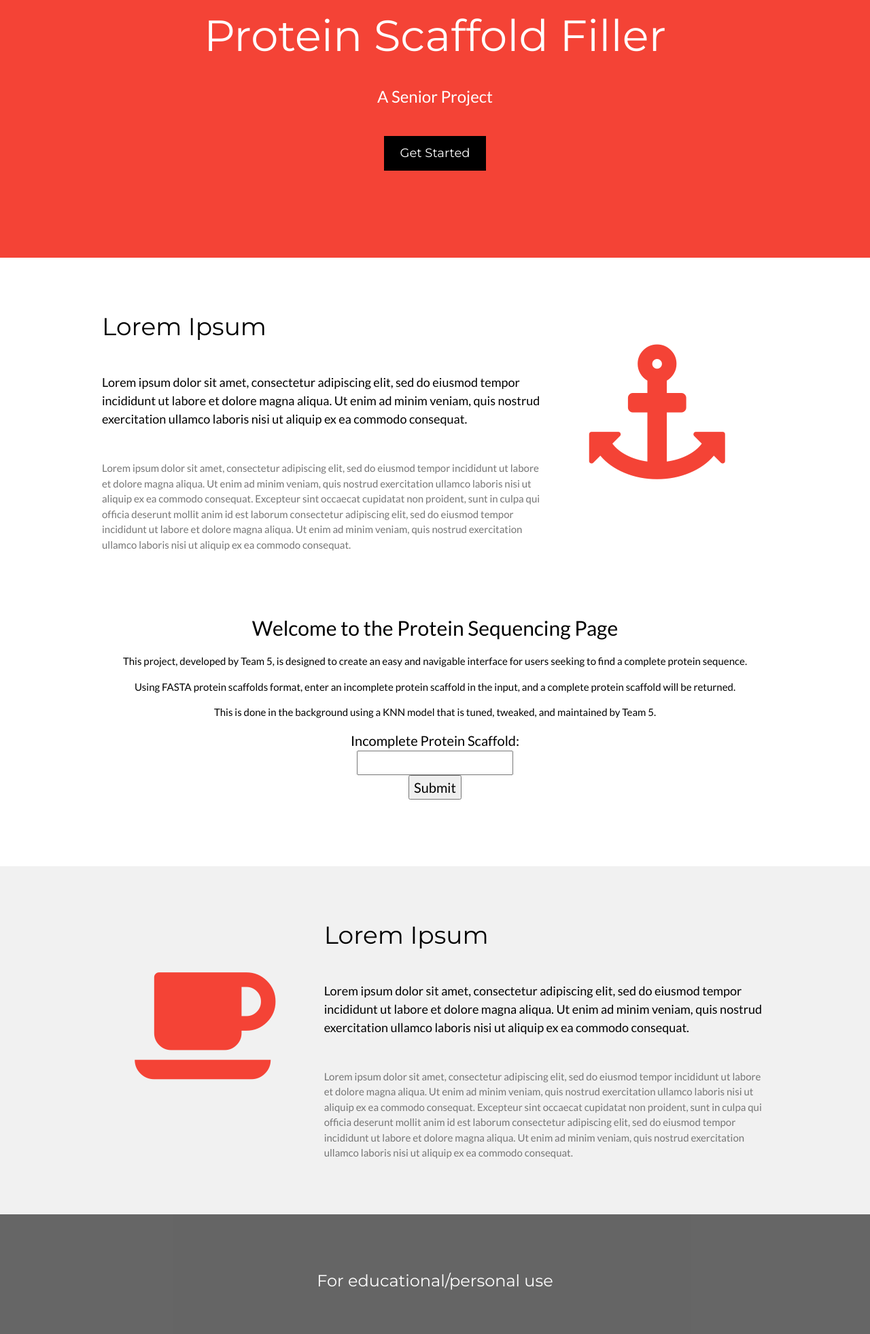
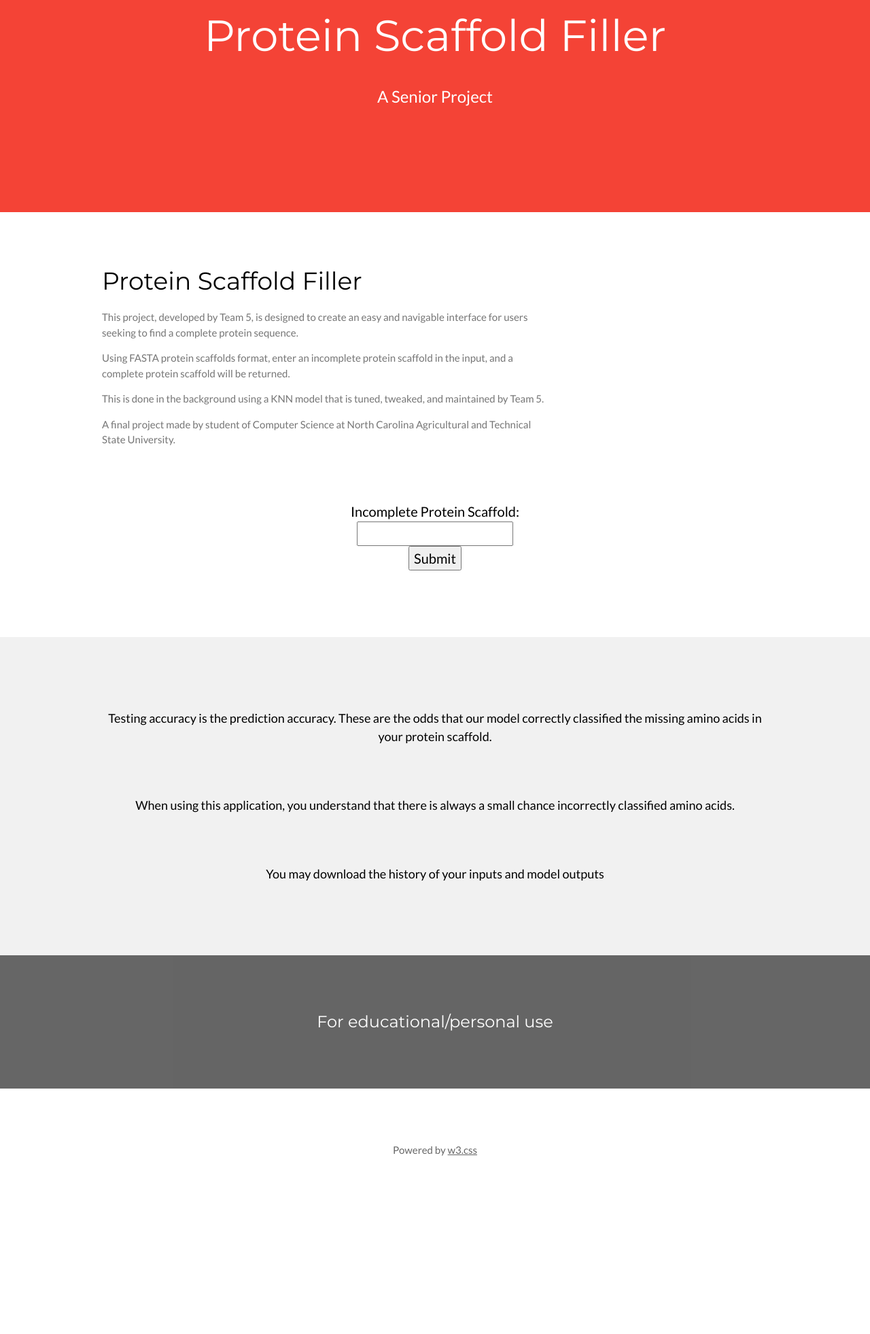
Before and after one commit to SyGitGud/ProteinSequencing, a Django app: page / in a window 1280 px wide. Shown: the part 140-2102 px from the top of the page at 68% size. After the commit the page ends 1840 px from the top, so only its background shows below. Run offline with Django 5.2, Linux system fonts and the light colour scheme; the visitor is signed in with stand-in values (Sample User, id 1).

Commit message:
Removed unnecessary images

```diff
--- a/sequence/templates/home.html
+++ b/sequence/templates/home.html
@@ -53,34 +53,25 @@ body,h1,h2,h3,h4,h5,h6 {font-family: "Lato", sans-serif}
 <header class="w3-container w3-red w3-center" style="padding:128px 16px">
   <h1 class="w3-margin w3-jumbo">Protein Scaffold Filler</h1>
   <p class="w3-xlarge">A Senior Project</p>
-  <button class="w3-button w3-black w3-padding-large w3-large w3-margin-top">Get Started</button>
 </header>
 
 <!-- First Grid -->
 <div class="w3-row-padding w3-padding-64 w3-container">
   <div class="w3-content">
     <div class="w3-twothird">
-      <h1>Lorem Ipsum</h1>
-      <h5 class="w3-padding-32">Lorem ipsum dolor sit amet, consectetur adipiscing elit, sed do eiusmod tempor incididunt ut labore et dolore magna aliqua. Ut enim ad minim veniam, quis nostrud exercitation ullamco laboris nisi ut aliquip ex ea commodo consequat.</h5>
+      <h1>Protein Scaffold Filler</h1>
+        <p class="w3-text-grey">This project, developed by Team 5, is designed to create an easy and navigable interface for users seeking to find a complete protein sequence.</p>
+        <p class="w3-text-grey">Using FASTA protein scaffolds format, enter an incomplete protein scaffold in the input, and a complete protein scaffold will be returned.</p>
+        <p class="w3-text-grey">This is done in the background using a KNN model that is tuned, tweaked, and maintained by Team 5.</p>
 
-      <p class="w3-text-grey">Lorem ipsum dolor sit amet, consectetur adipiscing elit, sed do eiusmod tempor incididunt ut labore et dolore magna aliqua. Ut enim ad minim veniam, quis nostrud exercitation ullamco laboris nisi ut aliquip ex ea commodo consequat. Excepteur sint
-        occaecat cupidatat non proident, sunt in culpa qui officia deserunt mollit anim id est laborum consectetur adipiscing elit, sed do eiusmod tempor incididunt ut labore et dolore magna aliqua. Ut enim ad minim veniam, quis nostrud exercitation ullamco
-        laboris nisi ut aliquip ex ea commodo consequat.</p>
+      <p class="w3-text-grey">A final project made by student of Computer Science at North Carolina Agricultural and Technical State University. </p>
     </div>
 
     <div class="w3-third w3-center">
-      <i class="fa fa-anchor w3-padding-64 w3-text-red"></i>
     </div>
   </div>
 </div>
 
-
-    <div class="intro">
-        <h2>Welcome to the Protein Sequencing Page</h2>
-        <p>This project, developed by Team 5, is designed to create an easy and navigable interface for users seeking to find a complete protein sequence.</p>
-        <p>Using FASTA protein scaffolds format, enter an incomplete protein scaffold in the input, and a complete protein scaffold will be returned.</p>
-        <p>This is done in the background using a KNN model that is tuned, tweaked, and maintained by Team 5.</p>
-    </div>
 
     <div class="forms">
       <form method="POST" action="{% url 'home' %}">
@@ -99,19 +90,17 @@ body,h1,h2,h3,h4,h5,h6 {font-family: "Lato", sans-serif}
 <!-- Second Grid -->
 <div class="w3-row-padding w3-light-grey w3-padding-64 w3-container">
   <div class="w3-content">
-    <div class="w3-third w3-center">
-      <i class="fa fa-coffee w3-padding-64 w3-text-red w3-margin-right"></i>
-    </div>
+    <div class="w3-center w3-center">
 
-    <div class="w3-twothird">
-      <h1>Lorem Ipsum</h1>
-      <h5 class="w3-padding-32">Lorem ipsum dolor sit amet, consectetur adipiscing elit, sed do eiusmod tempor incididunt ut labore et dolore magna aliqua. Ut enim ad minim veniam, quis nostrud exercitation ullamco laboris nisi ut aliquip ex ea commodo consequat.</h5>
+      <h5 class="w3-padding-32">Testing accuracy is the prediction accuracy. These are the odds that our model correctly classified the missing amino acids in your protein scaffold. </h5>
+      <h5 class="w3-padding-32">When using this application, you understand that there is always a small chance incorrectly classified amino acids.</h5>
+      <h5 class="w3-padding-32">You may download the history of your inputs and model outputs</h5>
 
-      <p class="w3-text-grey">Lorem ipsum dolor sit amet, consectetur adipiscing elit, sed do eiusmod tempor incididunt ut labore et dolore magna aliqua. Ut enim ad minim veniam, quis nostrud exercitation ullamco laboris nisi ut aliquip ex ea commodo consequat. Excepteur sint
-        occaecat cupidatat non proident, sunt in culpa qui officia deserunt mollit anim id est laborum consectetur adipiscing elit, sed do eiusmod tempor incididunt ut labore et dolore magna aliqua. Ut enim ad minim veniam, quis nostrud exercitation ullamco
-        laboris nisi ut aliquip ex ea commodo consequat.</p>
-    </div>
+
+
   </div>
+</div>
+
 </div>
 
 <div class="w3-container w3-black w3-center w3-opacity w3-padding-64">
```
